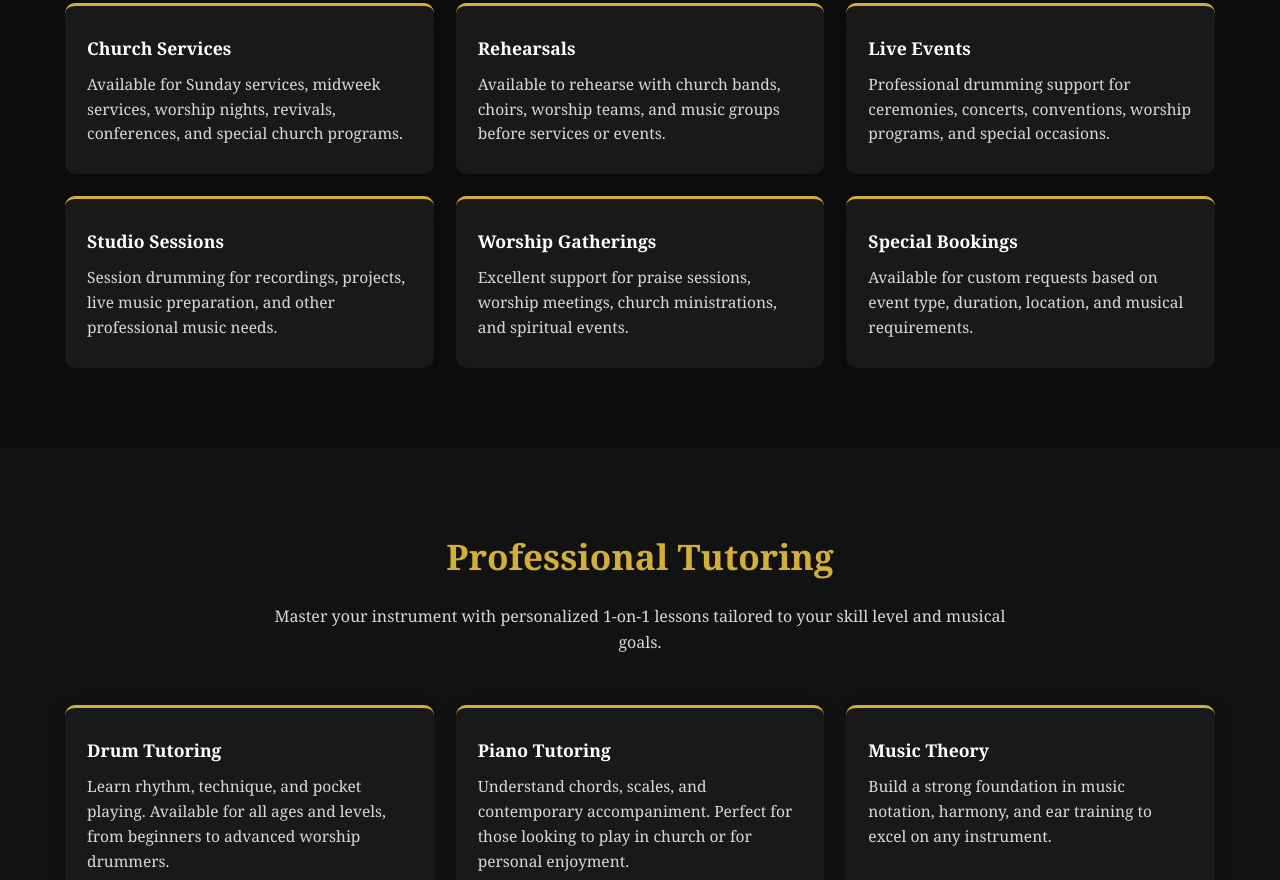
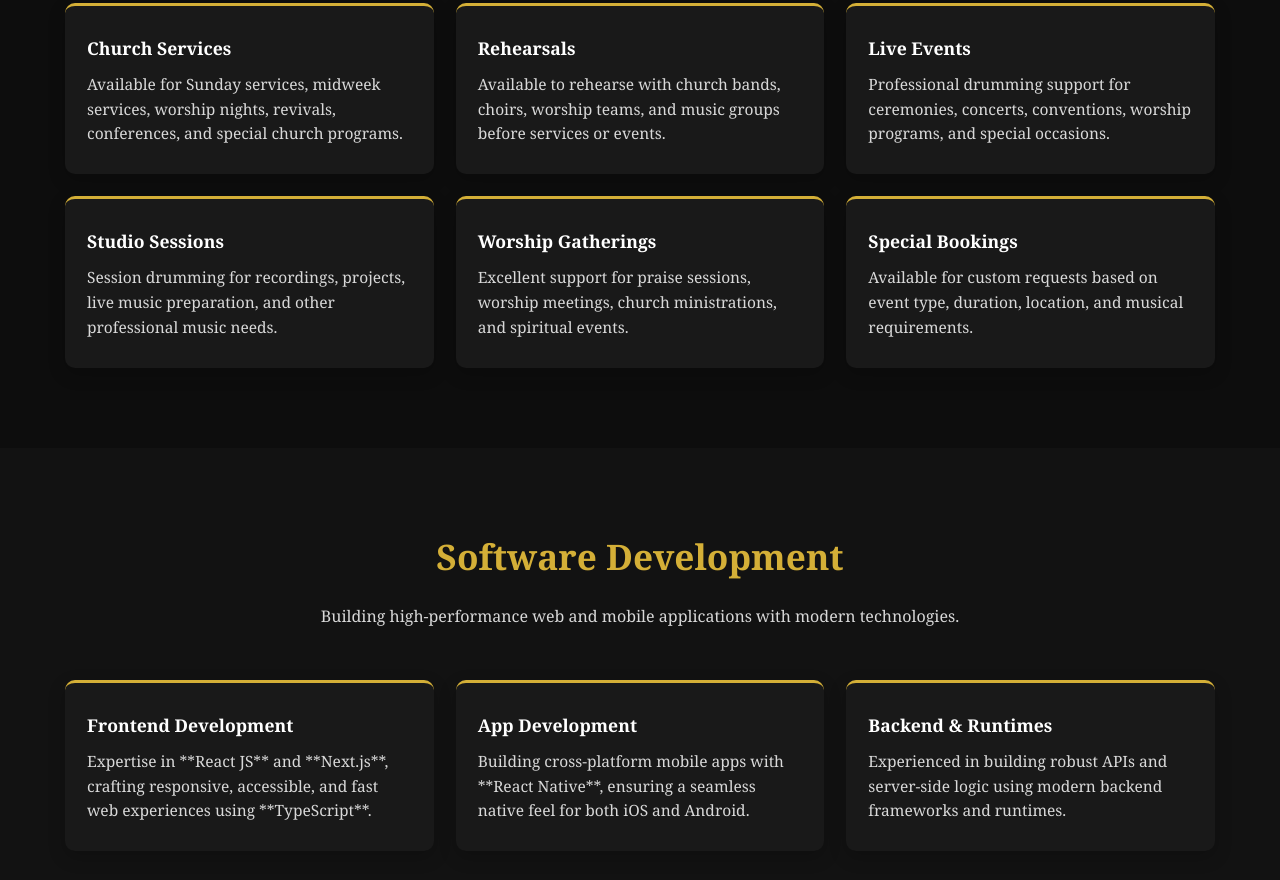
Before and after one commit to penueldivina237-lgtm/emmadrumz, a plain HTML site: page index.html in a window 1280 px wide. Shown: the part 1920-2800 px from the top of the page. Drawn offline with nearby package versions, Linux system fonts and the light colour scheme.

Commit message:
Add Software Development skills (React, Next.js, React Native, TypeScript)

```diff
--- a/index.html
+++ b/index.html
@@ -629,6 +629,7 @@
         <a href="#home">Home</a>
         <a href="#about">About</a>
         <a href="#services">Services</a>
+        <a href="#tech">Tech Stack</a>
         <a href="#tutors">Tutor</a>
         <a href="#flyer">Flyer</a>
         <a href="#booking">Booking</a>
@@ -746,6 +747,38 @@
           <p>
             Available for custom requests based on event type, duration,
             location, and musical requirements.
+          </p>
+        </div>
+      </div>
+    </div>
+  </section>
+
+  <section id="tech" class="section-dark" data-aos="fade-up">
+    <div class="container">
+      <h2 class="section-title">Software Development</h2>
+      <p class="section-subtitle">
+        Building high-performance web and mobile applications with modern technologies.
+      </p>
+
+      <div class="services-grid">
+        <div class="service-card">
+          <h3>Frontend Development</h3>
+          <p>
+            Expertise in **React JS** and **Next.js**, crafting responsive, accessible, and fast web experiences using **TypeScript**.
+          </p>
+        </div>
+
+        <div class="service-card">
+          <h3>App Development</h3>
+          <p>
+            Building cross-platform mobile apps with **React Native**, ensuring a seamless native feel for both iOS and Android.
+          </p>
+        </div>
+
+        <div class="service-card">
+          <h3>Backend & Runtimes</h3>
+          <p>
+            Experienced in building robust APIs and server-side logic using modern backend frameworks and runtimes.
           </p>
         </div>
       </div>
@@ -887,6 +920,7 @@
             <option value="Studio Session">Studio Session</option>
             <option value="Drum Tutoring">Drum Tutoring</option>
             <option value="Piano Tutoring">Piano Tutoring</option>
+            <option value="Web/App Development">Web/App Development</option>
             <option value="Special Booking">Special Booking</option>
           </select>
 
```
